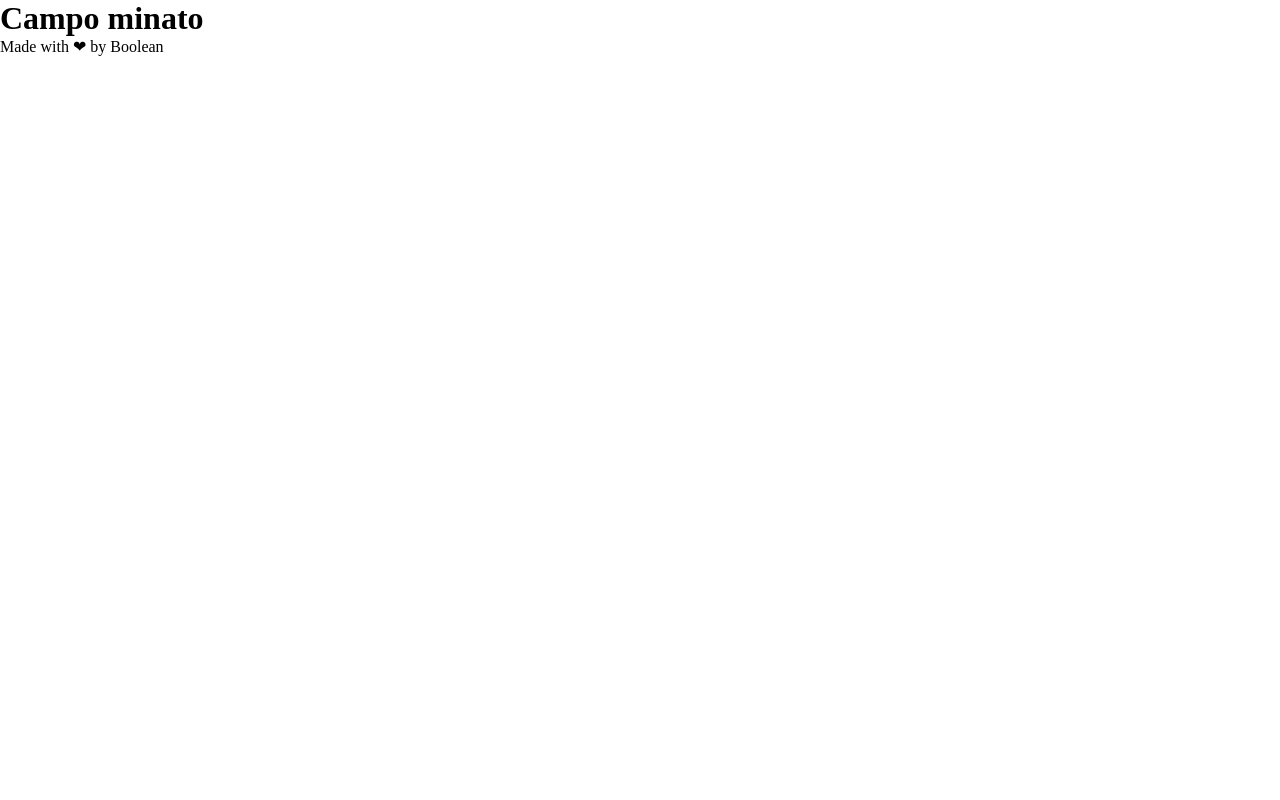
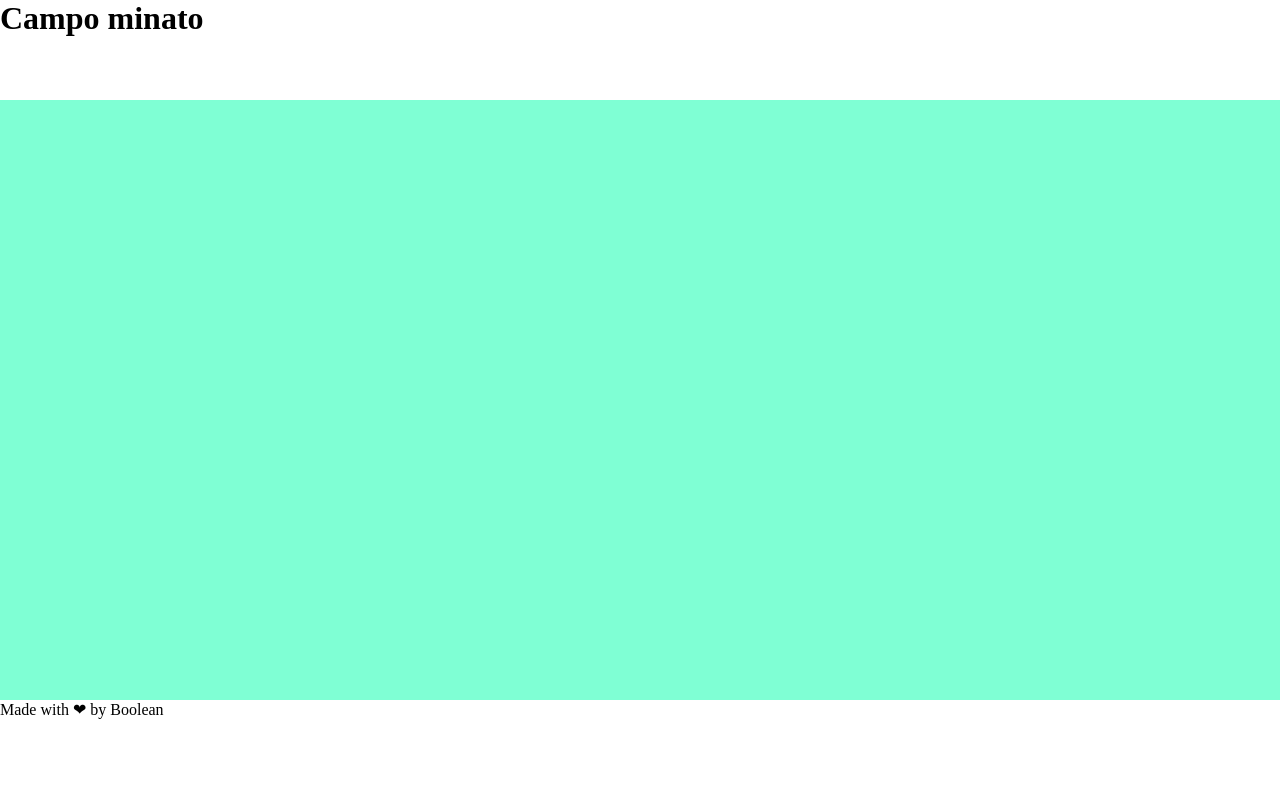
Before and after one commit to AleFabbretti/js-campominato-grid, a plain HTML site: page index.html in a window 1280 px wide. Drawn offline with Linux system fonts and the light colour scheme.

Commit message:
Aggiunto stile al main

```diff
--- a/css/style.css
+++ b/css/style.css
@@ -11,3 +11,16 @@ body{
     flex-direction: column;
     height: 100vh;
 }
+
+header{
+    height: 100px;
+}
+
+main{
+    background-color: #7fffd4;
+    flex-grow: 1;
+}
+
+footer{
+    height: 100px;
+}
```
